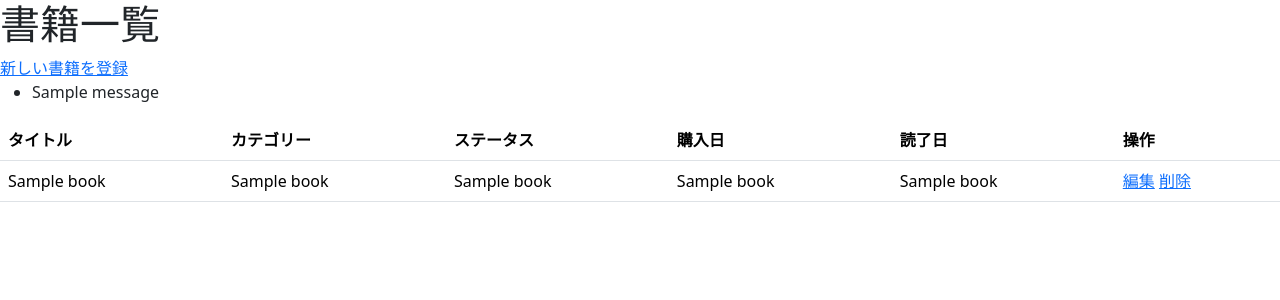
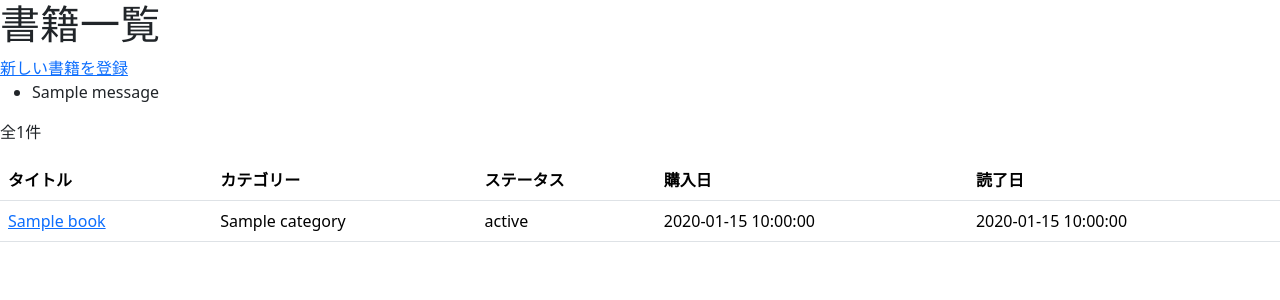
Before and after one commit to henmikazuki/bibliography, a Flask app: template templates/books/index.html in a window 1280 px wide. Shown: the top 300 px of the page. Run offline with Flask 3, Linux system fonts and the light colour scheme; the template is opened without the code that fills it: most values are stand-ins (such as "Sample title", 1, 10 or a date in 2020); one stand-in notice (Sample message) is shown.

Commit message:
書籍の詳細ページを追加。 各ページにメモ欄を追加し、メモを追加・編集できるように変更

```diff
--- a/main.py
+++ b/main.py
@@ -41,6 +41,26 @@ def is_not_empty_required_fields(book_data):
     return True
 
 
+def replace_books(books):
+    """書籍データを辞書型に置換する
+
+    :param books: 書籍データのリスト
+    :return: 辞書型に置換された書籍データのリスト
+    """
+    replaced_books = []
+    for book in books:
+        replaced_book = {
+            "id": book[0],
+            "title": book[1],
+            "category": book[2],
+            "status": book[3],
+            "purchase_date": book[4],
+            "read_date": book[5],
+        }
+        replaced_books.append(replaced_book)
+    return replaced_books
+
+
 def get_book_form_data(form):
     """フォームから書籍データを辞書で取得
     :param form: フォームデータ
@@ -50,6 +70,7 @@ def get_book_form_data(form):
         "title": form.get("title", ""),
         "category": form.get("category", ""),
         "status": form.get("status", ""),
+        "memo": form.get("memo", ""),
         "purchase_date": form.get("purchase_date", ""),
         "read_date": form.get("read_date", ""),
     }
@@ -64,6 +85,7 @@ def sql_statement_construction(book_data):
         book_data["title"],
         book_data["category"],
         book_data["status"],
+        book_data["memo"],
         book_data["purchase_date"],
         book_data["read_date"],
     )
@@ -81,9 +103,27 @@ def books():
     )
     csr.execute(sql)
     books = csr.fetchall()
+    books = replace_books(books)
+    print(books)
+    count = len(books)
     con.close()
 
-    return render_template("books/index.html", books=books)
+    return render_template("books/index.html", books=books, count=count)
+
+
+@app.route("/books/<int:book_id>")
+def book_detail(book_id):
+    con, csr = db_connection()
+
+    sql = (
+        "SELECT id, title, category, status, memo, purchase_date, read_date "
+        "FROM books WHERE id = ? AND deleted = 0"
+    )
+    csr.execute(sql, (book_id,))
+    book = csr.fetchone()
+    con.close()
+
+    return render_template("books/detail.html", book=book)
 
 
 @app.route("/books/new", methods=["GET", "POST"])
@@ -108,9 +148,9 @@ def confirm_new_book():
         con, csr = db_connection()
 
         sql = (
-            "INSERT INTO books (title, category, status, purchase_date, read_date, "
-            "deleted, created_at, updated_at) "
-            "VALUES (?, ?, ?, ?, ?, 0, "
+            "INSERT INTO books (title, category, status, memo, purchase_date, "
+            "read_date, deleted, created_at, updated_at) "
+            "VALUES (?, ?, ?, ?, ?, ?, 0, "
             'datetime("now", "localtime"), datetime("now", "localtime"))'
         )
         csr.execute(
@@ -141,8 +181,8 @@ def edit_book(book_id):
     if request.method == "GET":
         con, csr = db_connection()
         sql = (
-            "SELECT id, title, category, status, purchase_date, read_date FROM books "
-            "WHERE id = ?"
+            "SELECT id, title, category, status, memo, purchase_date, read_date "
+            "FROM books WHERE id = ?"
         )
         csr.execute(sql, (book_id,))
         book = csr.fetchone()
@@ -191,7 +231,7 @@ def delete_book(book_id):
         return redirect("/books")
     if request.method == "GET":
         sql = (
-            "SELECT id, title, category, status, purchase_date, read_date "
+            "SELECT id, title, category, status, memo, purchase_date, read_date "
             "FROM books WHERE id = ?"
         )
         csr.execute(sql, (book_id,))
@@ -200,8 +240,9 @@ def delete_book(book_id):
             "title": book[1],
             "category": book[2],
             "status": book[3],
-            "purchase_date": book[4],
-            "read_date": book[5],
+            "memo": book[4],
+            "purchase_date": book[5],
+            "read_date": book[6],
         }
         con.close()
         return render_template(
--- a/templates/books/confirm.html
+++ b/templates/books/confirm.html
@@ -10,6 +10,7 @@ block content %} {% if mode == "create" %}
   <li><strong>タイトル:</strong> {{ book_data.title }}</li>
   <li><strong>カテゴリー:</strong> {{ book_data.category }}</li>
   <li><strong>ステータス:</strong> {{ book_data.status }}</li>
+  <li><strong>メモ:</strong> {{ book_data.memo }}</li>
   <li>
     <strong>購入日:</strong>
     {% if book_data.purchase_date %} {{ book_data.purchase_date }} {% else %}
--- a/templates/books/delete/delete.html
+++ b/templates/books/delete/delete.html
@@ -6,6 +6,7 @@ content %}
   <li><strong>タイトル:</strong> {{ book_data.title }}</li>
   <li><strong>カテゴリー:</strong> {{ book_data.category }}</li>
   <li><strong>ステータス:</strong> {{ book_data.status }}</li>
+  <li><strong>メモ:</strong> {{ book_data.memo }}</li>
   <li>
     <strong>購入日:</strong>
     {% if book_data.purchase_date %} {{ book_data.purchase_date }} {% else %}
--- a/templates/books/edit/edit.html
+++ b/templates/books/edit/edit.html
@@ -38,6 +38,9 @@ content %}
   </select>
   <br /><br />
 
+  <label for="memo">メモ:</label>
+  <textarea id="memo" name="memo">{{ book[4] }}</textarea><br><br>
+
   <label for="purchase_date">購入日:</label>
   <input
     type="date"
--- a/templates/books/index.html
+++ b/templates/books/index.html
@@ -11,6 +11,7 @@ content %}
   {% endfor %}
 </ul>
 {% endif %} {% endwith %}
+<p>全{{ count }}件</p>
 <table class="table">
   <thead>
     <tr>
@@ -19,31 +20,26 @@ content %}
       <th>ステータス</th>
       <th>購入日</th>
       <th>読了日</th>
-      <th>操作</th>
     </tr>
   </thead>
   <tbody>
     {% for book in books %}
     <tr>
-      <td>{{ book[1] }}</td>
-      <td>{{ book[2] }}</td>
-      {% if book[3] == "未読" %}
-      <td class="badge bg-primary">{{ book[3] }}</td>
-      {% elif book[3] == "読書中" %}
-      <td class="badge bg-warning">{{ book[3] }}</td>
-      {% elif book[3] == "読了" %}
-      <td class="badge bg-success">{{ book[3] }}</td>
-      {% elif book[3] == "破棄" %}
-      <td class="badge bg-danger">{{ book[3] }}</td>
+      <td><a href="/books/{{ book.id }}">{{ book.title }}</a></td>
+      <td>{{ book.category }}</td>
+      {% if book.status == "未読" %}
+      <td class="badge bg-primary">{{ book.status }}</td>
+      {% elif book.status == "読書中" %}
+      <td class="badge bg-warning">{{ book.status }}</td>
+      {% elif book.status == "読了" %}
+      <td class="badge bg-success">{{ book.status }}</td>
+      {% elif book.status == "破棄" %}
+      <td class="badge bg-danger">{{ book.status }}</td>
       {% else %}
-      <td>{{ book[3] }}</td>
+      <td>{{ book.status }}</td>
       {% endif %}
-      <td>{{ book[4] }}</td>
-      <td>{{ book[5] }}</td>
-      <td>
-        <a href="/books/{{ book[0] }}/edit">編集</a>
-        <a href="/books/{{ book[0] }}/delete">削除</a>
-      </td>
+      <td>{{ book.purchase_date }}</td>
+      <td>{{ book.read_date }}</td>
     </tr>
     {% endfor %}
   </tbody>
--- a/templates/books/new/registration.html
+++ b/templates/books/new/registration.html
@@ -24,6 +24,9 @@ content %}
   </select>
   <br /><br />
 
+  <label for="memo">メモ:</label>
+  <textarea id="memo" name="memo"></textarea><br /><br />
+
   <label for="purchase_date">購入日:</label>
   <input type="date" id="purchase_date" name="purchase_date" /><br /><br />
 
```
Also changed, not shown: templates/books/detail.html (added, +25 -0 lines).
